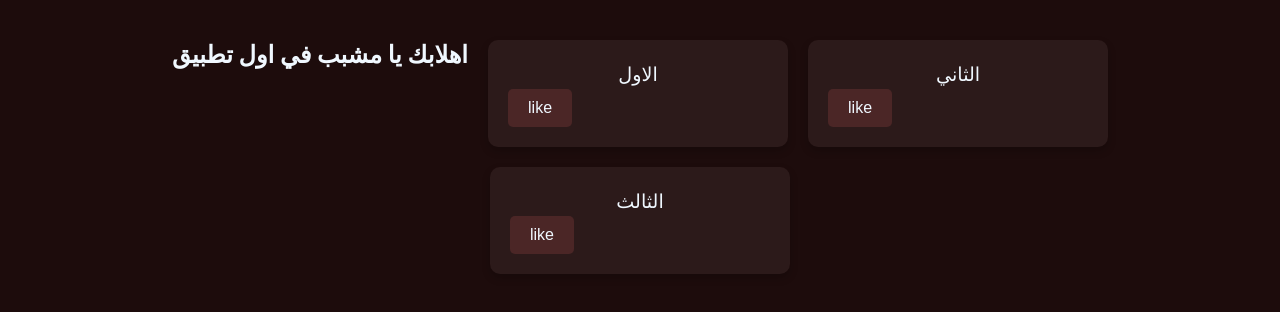
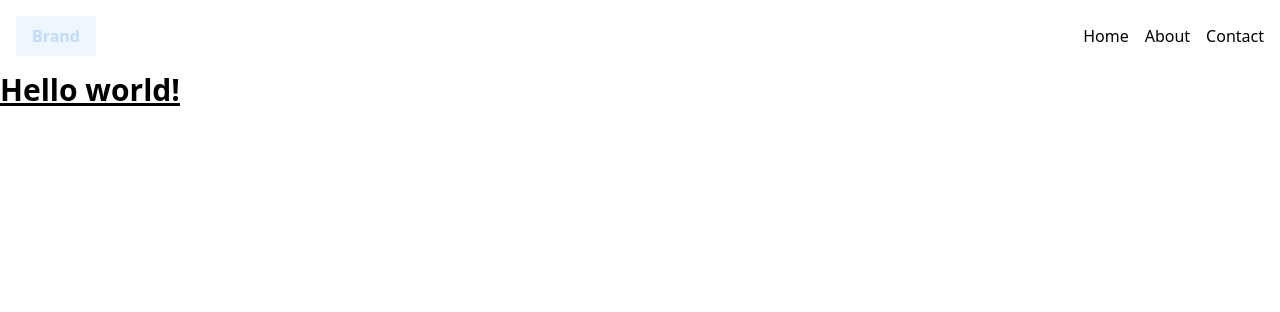
Before and after one commit to mshabab123/hlqh, a React (Vite) app in the folder frontend/: page / in a window 1280 px wide. Shown: the top 312 px of the page. Built offline with nearby package versions, Linux system fonts and the light colour scheme.

Commit message:
add some code

```diff
--- a/frontend/src/App.jsx
+++ b/frontend/src/App.jsx
@@ -15,12 +15,25 @@ const Card = ({ title }) => {
 
 const App = () => {
   return (
-    <div className="card-container">
-      <h2>اهلابك يا مشبب في اول تطبيق</h2>
-      <Card title="الاول" x={4} y={"ابو عبدالله"} />
-      <Card title="الثاني" />
-      <Card title="الثالث" />
-    </div>
+    <>
+      <div class="flex justify-between items-center bg-gray-dark p-4">
+        <div className="btn">Brand</div>
+        <div class="hidden md:flex space-x-4">
+          <a class="text-blue hover:text-gray-lighter" href="#">
+            Home
+          </a>
+          <a class="text-red hover:text-gray-lighter" href="#">
+            About
+          </a>
+          <a class="text-green hover:text-gray-lighter" href="#">
+            Contact
+          </a>
+        </div>
+      </div>
+      <div className="card-container">
+        <h1 class="text-3xl font-bold underline">Hello world!</h1>
+      </div>
+    </>
   );
 };
 
--- a/frontend/src/index.css
+++ b/frontend/src/index.css
@@ -1,54 +1,18 @@
-* {
-  margin: 0;
-  padding: 0;
-  box-sizing: border-box;
+@import "tailwindcss";
+@import url('https://fonts.googleapis.com/css2?family=Amiri:ital,wght@0,400;0,700;1,400;1,700&display=swap');
+
+
+.btn {
+  @apply px-4 py-2 font-bold text-blue-200 bg-blue-50 hover:bg-blue-800;
 }
 
-body {
-  padding: 40px;
-  font-family: 'Inter', sans-serif;
-  background-color: #1d0c0c;
-  color: #333;
-  color: aliceblue;
+.mainColor
+{
+  @apply text-blue-800;
 }
-
-h2 {
-  text-align: center;
-  font-size: 1.5rem;
-  margin-bottom: 20px;
+@font-face {
+  font-family: 'Amiri';
+  font-style: normal;
+  font-weight: 400;
+  src: url('https://fonts.gstatic.com/s/amiri/v4/0Qw2b1c7a8k5d3f6e4g5h6i7j8k9l0m1.woff2') format('woff2');
 }
-
-p {
-  text-align: center;
-  font-size: 1.2rem;
-  line-height: 1.5;
-}
-
-.card {
-  background-color: #2c1a1a;
-  border-radius: 10px;
-  padding: 20px;
-  width: 300px;
-  box-shadow: 0 4px 8px rgba(0, 0, 0, 0.2);
-  transition: transform 0.3s ease;
-}
-
-.card-container {
-  display: flex;
-  flex-wrap: wrap;
-  justify-content: center;
-  mzx-width: 1200px;
-  margin: 0 auto;
-  gap: 20px;
-}
-
-button {
-  background-color: #4b2626;
-  color: aliceblue;
-  border: none;
-  padding: 10px 20px;
-  border-radius: 5px;
-  cursor: pointer;
-  font-size: 1rem;
-  transition: background-color 0.3s ease;
-}
--- a/frontend/vite.config.js
+++ b/frontend/vite.config.js
@@ -1,9 +1,8 @@
-import { defineConfig } from 'vite'
-import react from '@vitejs/plugin-react'
-import tailwindcss from '@tailwindcss/vite'
-
+import { defineConfig } from "vite";
+import react from "@vitejs/plugin-react";
+import tailwindcss from "@tailwindcss/vite";
 
 // https://vite.dev/config/
 export default defineConfig({
-  plugins: [ tailwindcss(), react()],
-})
+  plugins: [react(), tailwindcss()],
+});
```
